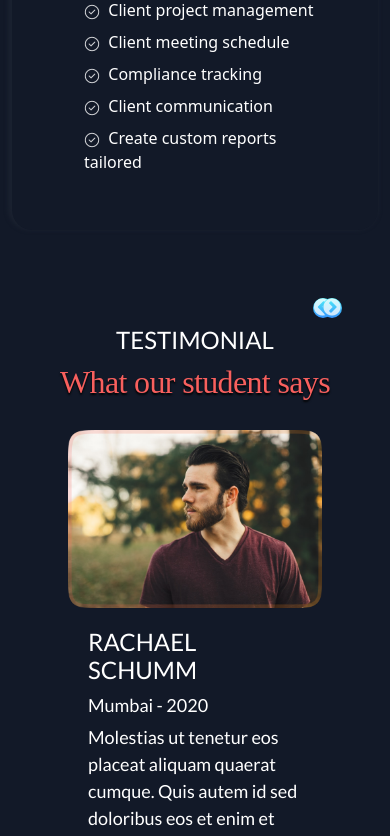
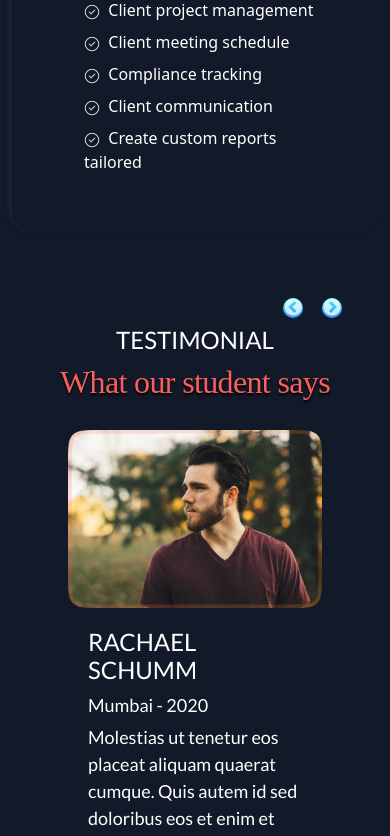
Before and after one commit to Sahu19980000/dance-x, a React (Create React App) app: page / in a window 390 px wide. Shown: the part 4971-5807 px from the top of the page. Built offline with nearby package versions, Linux system fonts and the light colour scheme; a web font is replaced by a local one.

Commit message:
all changes

```diff
--- a/src/components/Home/contact_form/ContactForm.jsx
+++ b/src/components/Home/contact_form/ContactForm.jsx
@@ -20,7 +20,7 @@ const ContactForm = () => {
                     className="form-control"
                     id="name"
                     placeholder="Harvey Spectar"
-                    readOnly
+
                   />
                 </div>
                 <div className="form-group">
--- a/src/components/Home/testimonial/testimonial.css
+++ b/src/components/Home/testimonial/testimonial.css
@@ -35,6 +35,6 @@
 
 @media screen and (max-width:1199px) {
     .testimonial-carousel .slick-prev{
-        left:90%;
+        left:80%;
     }
 }
```
